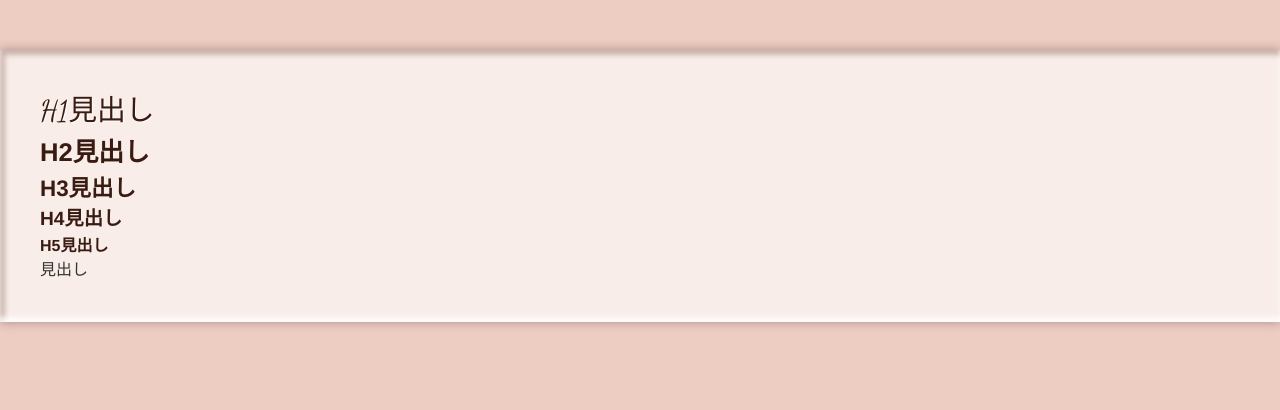
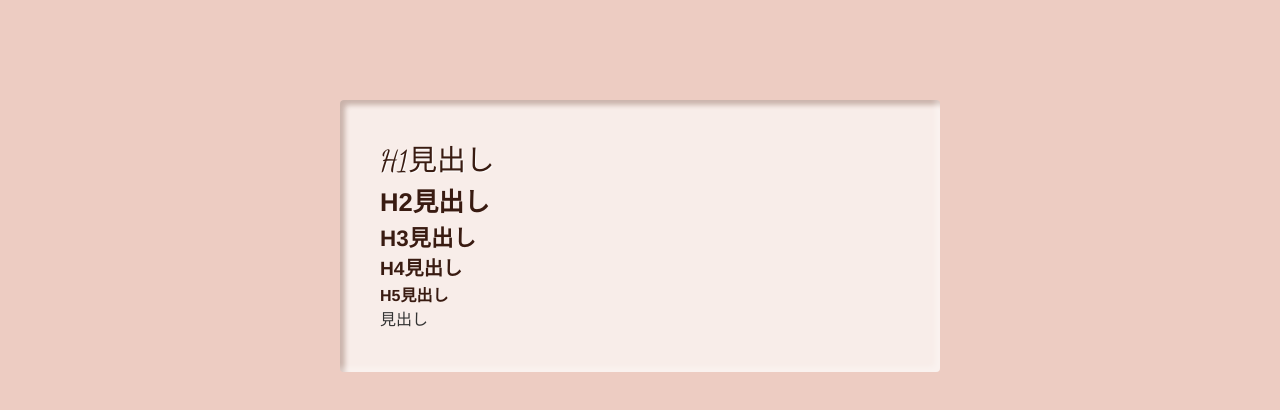
Before and after one commit to chinen-octtn/chi-portfolio, a Vue app: page / in a window 1280 px wide. Shown: the top 410 px of the page. Built offline with nearby package versions, Linux system fonts and the light colour scheme.

Commit message:
add: section style

```diff
--- a/src/components/element/Section.vue
+++ b/src/components/element/Section.vue
@@ -12,13 +12,21 @@ export default {}
 
 <style scoped>
 .section {
-  margin: 50px 0;
+  margin: 50px auto;
+  max-width: 600px;
   background: var(--color-light);
-  box-shadow: 0 0 10px rgba(0, 0, 0, 0.3),
-    inset 0px -5px 5px rgba(255, 255, 255, 0.8),
-    inset 5px 5px 5px var(--alpha-main);
+  box-shadow: inset 0 0 5px var(--alpha-main);
   /* border-top: 20px solid transparent;
   border-bottom: 20px solid transparent; */
+}
+
+@media print, screen and (min-width: 768px) {
+  .section {
+    margin-top: 100px;
+    border-radius: 4px;
+    box-shadow: inset -5px -5px 5px rgba(255, 255, 255, 0.3),
+      inset 5px 5px 5px var(--alpha-main);
+  }
 }
 
 .inner {
```
